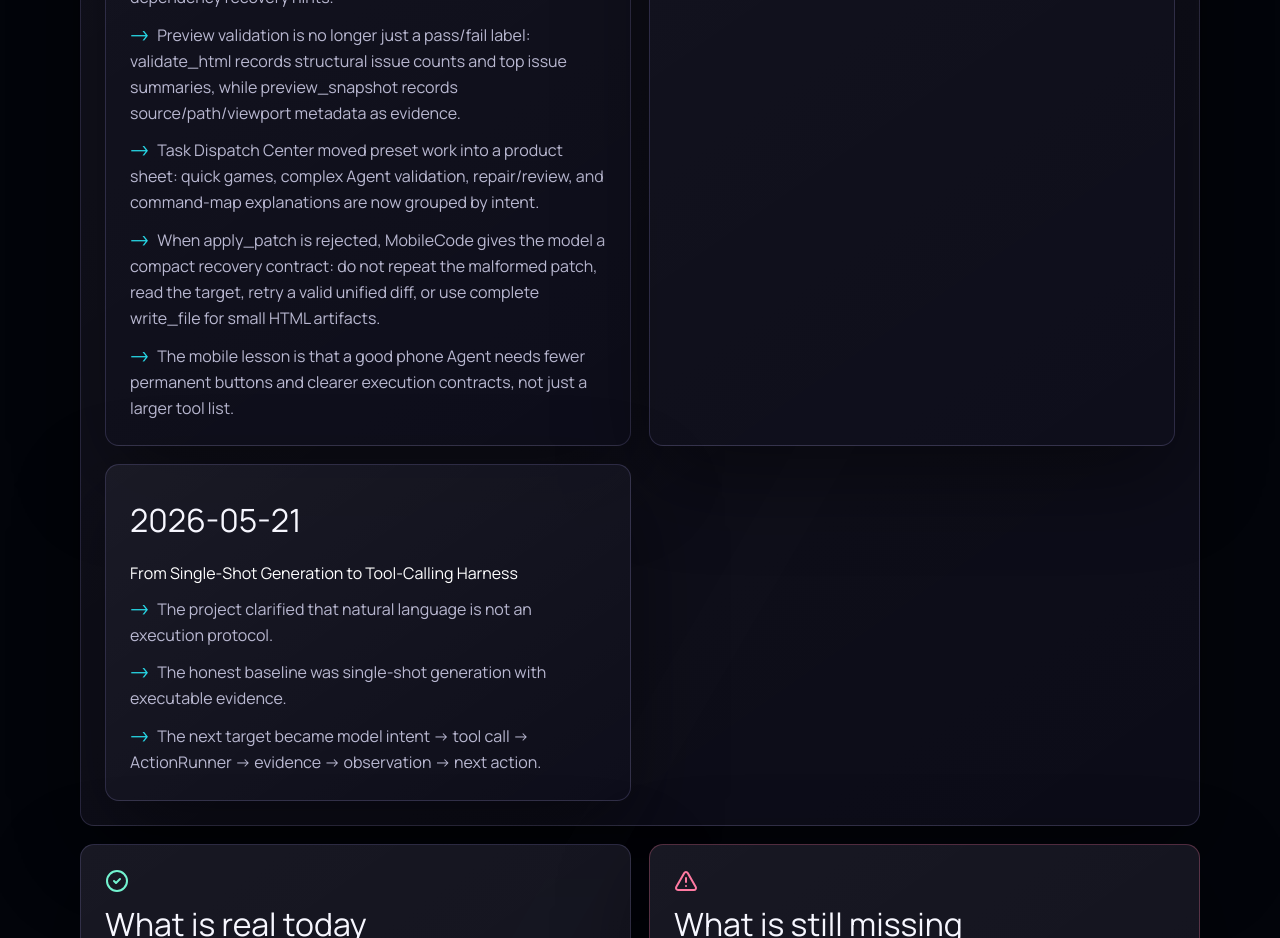
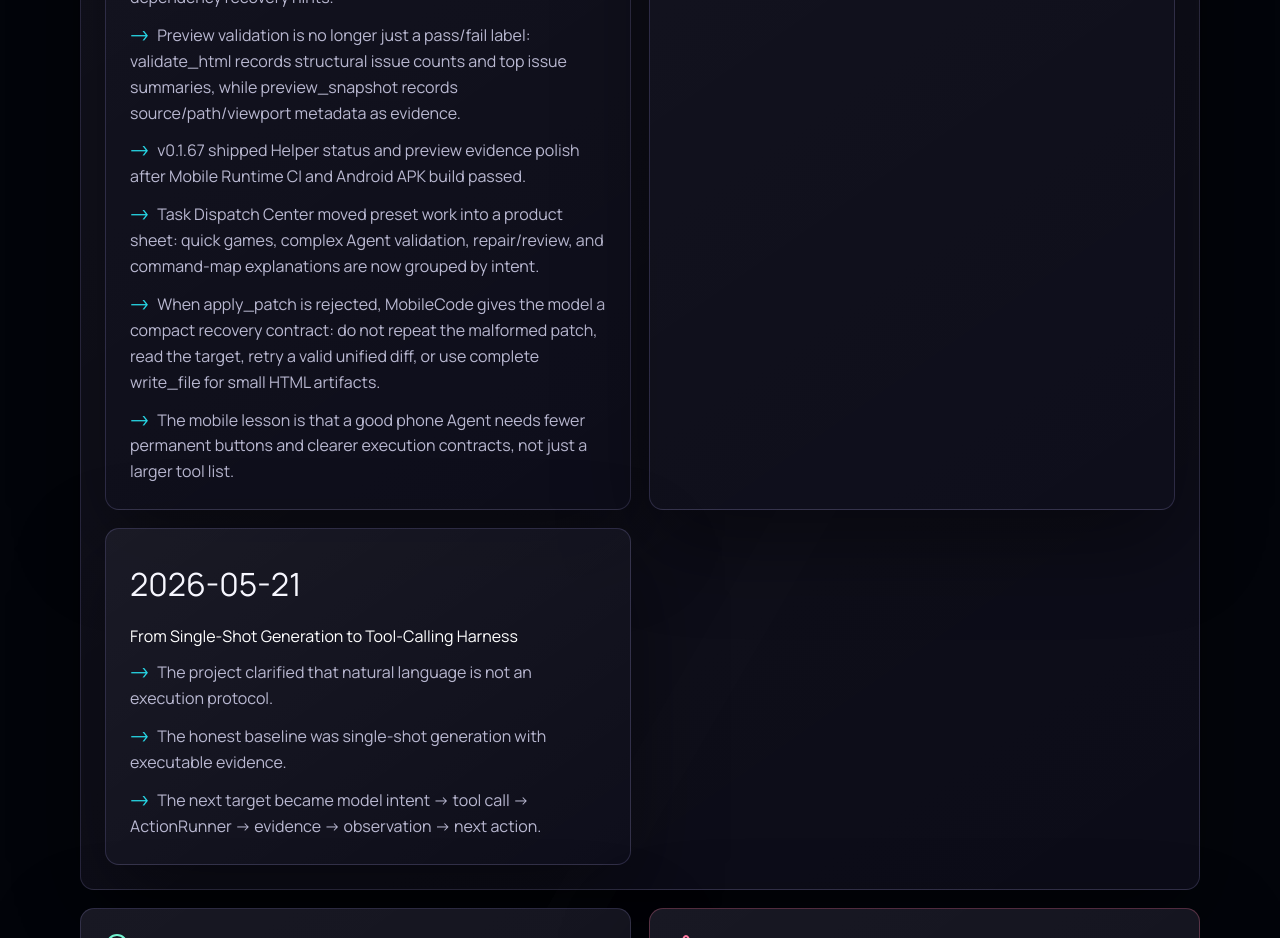
Before and after one commit to Harzva/mobilecode, a React (Vite) app in the folder app/: page /#/experiments in a window 1280 px wide. Shown: the part 3080-4018 px from the top of the page. Built offline with nearby package versions, Linux system fonts and the light colour scheme.

Commit message:
docs: record helper status release evidence

```diff
--- a/app/src/pages/Experiments.tsx
+++ b/app/src/pages/Experiments.tsx
@@ -102,6 +102,7 @@ const dailyLogs = [
       'v0.1.66 shipped this as an APK candidate after Mobile Runtime CI, helper daemon smoke, and Android APK build passed.',
       'Helper visibility is now part of the product surface: Tools and Settings can show whether the helper is reachable, which task ran last, recent task history, stdout/stderr excerpts, and dependency recovery hints.',
       'Preview validation is no longer just a pass/fail label: validate_html records structural issue counts and top issue summaries, while preview_snapshot records source/path/viewport metadata as evidence.',
+      'v0.1.67 shipped Helper status and preview evidence polish after Mobile Runtime CI and Android APK build passed.',
       'Task Dispatch Center moved preset work into a product sheet: quick games, complex Agent validation, repair/review, and command-map explanations are now grouped by intent.',
       'When apply_patch is rejected, MobileCode gives the model a compact recovery contract: do not repeat the malformed patch, read the target, retry a valid unified diff, or use complete write_file for small HTML artifacts.',
       'The mobile lesson is that a good phone Agent needs fewer permanent buttons and clearer execution contracts, not just a larger tool list.',
```
Also changed, not shown: 1 other file (tests, documents, lock files or other folders).
